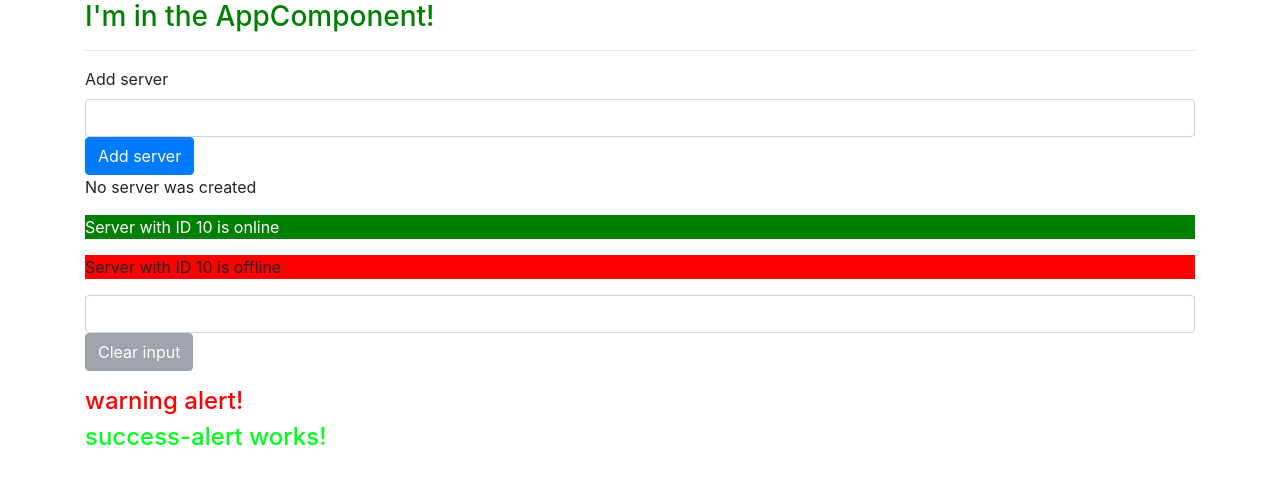
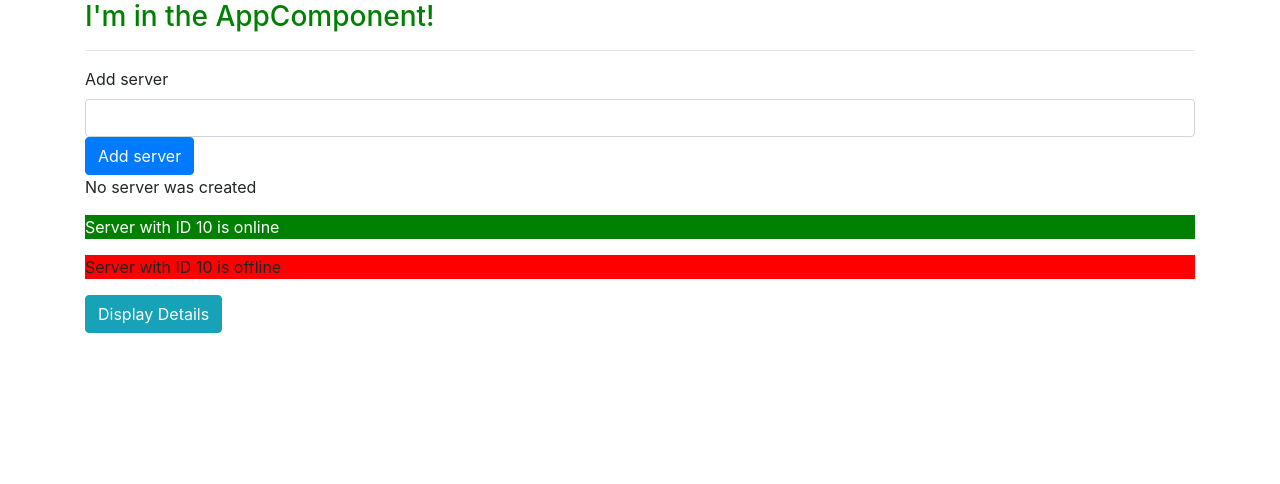
Before and after one commit to Dael777/angular_lessons, an Angular app: page / in a window 1280 px wide. Shown: the top 484 px of the page. Built offline with nearby package versions, Linux system fonts and the light colour scheme.

Commit message:
directives assignment

```diff
--- a/src/app/app.component.html
+++ b/src/app/app.component.html
@@ -4,8 +4,8 @@
             <h3>I'm in the AppComponent!</h3>
             <hr>
             <app-servers></app-servers>
-            <app-warning-alert></app-warning-alert>
-            <app-success-alert></app-success-alert>
+            <!-- <app-warning-alert></app-warning-alert>
+            <app-success-alert></app-success-alert> -->
         </div>
     </div>
 </div>
--- a/src/app/servers/servers.component.css
+++ b/src/app/servers/servers.component.css
@@ -0,0 +1,3 @@
+.blue{
+    background-color: lightskyblue;
+}
--- a/src/app/servers/servers.component.html
+++ b/src/app/servers/servers.component.html
@@ -26,7 +26,18 @@
 </ng-template>
 <app-server *ngFor="let server of servers"></app-server>
 
-<input
+<button
+    class="btn btn-info"
+    (click)="onDisplayDetails()"
+>Display Details</button>
+<p *ngIf="showSecretContent">{{ secretContent }}</p>
+<p
+    *ngFor="let click of clicks"
+    [ngClass]="{ blue: click.current >= 5}">
+    {{ click.date }}
+</p>
+
+<!-- <input
     type="text"
     class="form-control"
     [(ngModel)] = "username"
@@ -36,4 +47,4 @@
     [disabled] = '!!!username'
     (click) = 'username = ""'
 >Clear input</button>
-<p>{{ username }}</p>
+<p>{{ username }}</p> -->
--- a/src/app/servers/servers.component.ts
+++ b/src/app/servers/servers.component.ts
@@ -17,7 +17,11 @@ export class ServersComponent implements OnInit {
   serverName = '';
   serverCreated = false;
   servers = ['TestServer', 'TestServer2'];
-  username = '';
+  // username = '';
+  secretContent = 'Secret Content';
+  showSecretContent = false;
+  clicks = [];
+  currentClick = 0;
 
   constructor() {
     setTimeout(() => {
@@ -33,7 +37,12 @@ export class ServersComponent implements OnInit {
     this.servers.push(this.serverName);
   }
 
-  onUpdateServerName(event: Event) {
-    this.serverName = (<HTMLInputElement>event.target).value;
+  onDisplayDetails() {
+    this.showSecretContent = !this.showSecretContent;
+    this.clicks = [...this.clicks, { current: ++this.currentClick, date: new Date() }]
   }
+
+  // onUpdateServerName(event: Event) {
+  //   this.serverName = (<HTMLInputElement>event.target).value;
+  // }
 }
```
